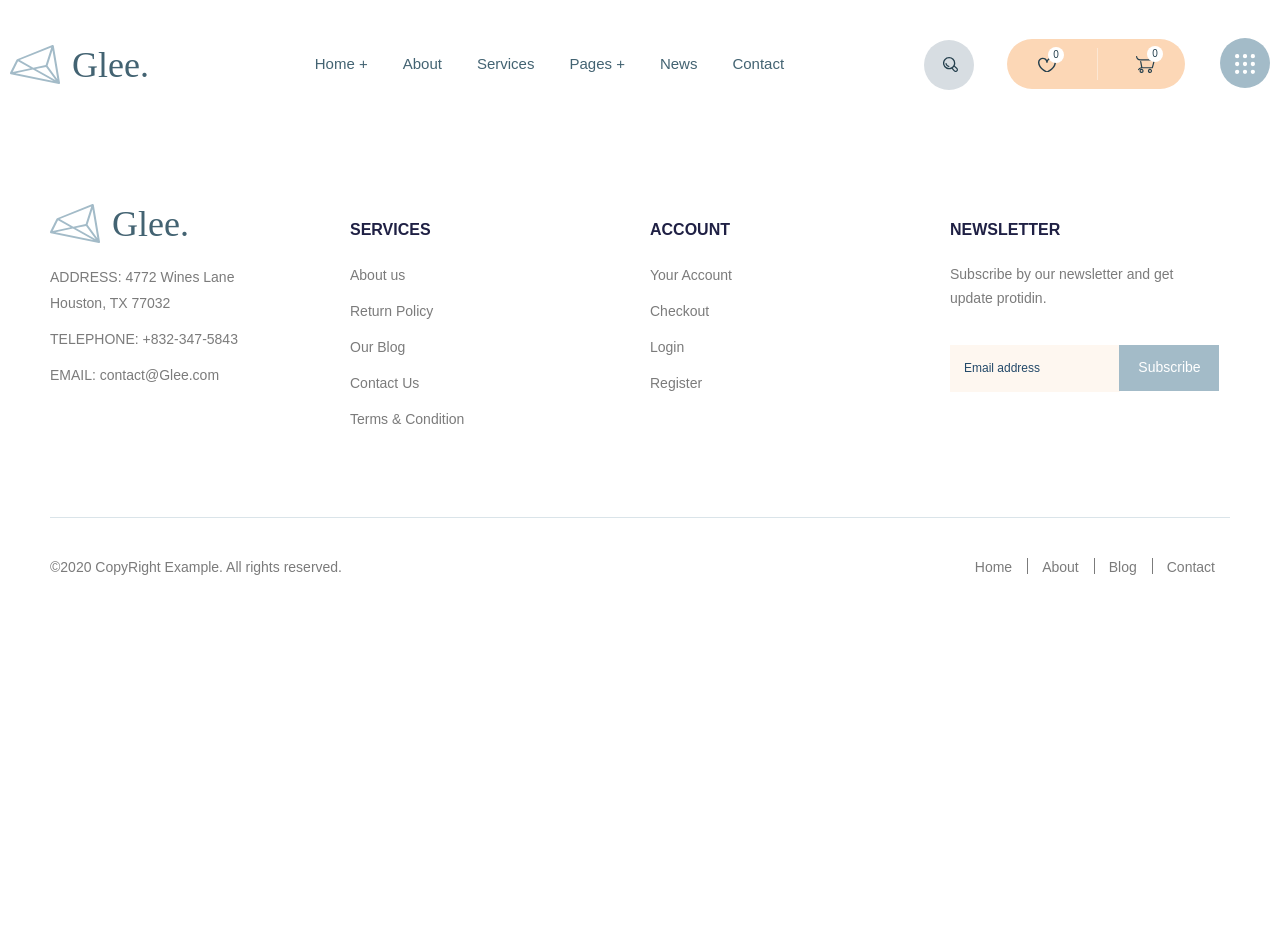
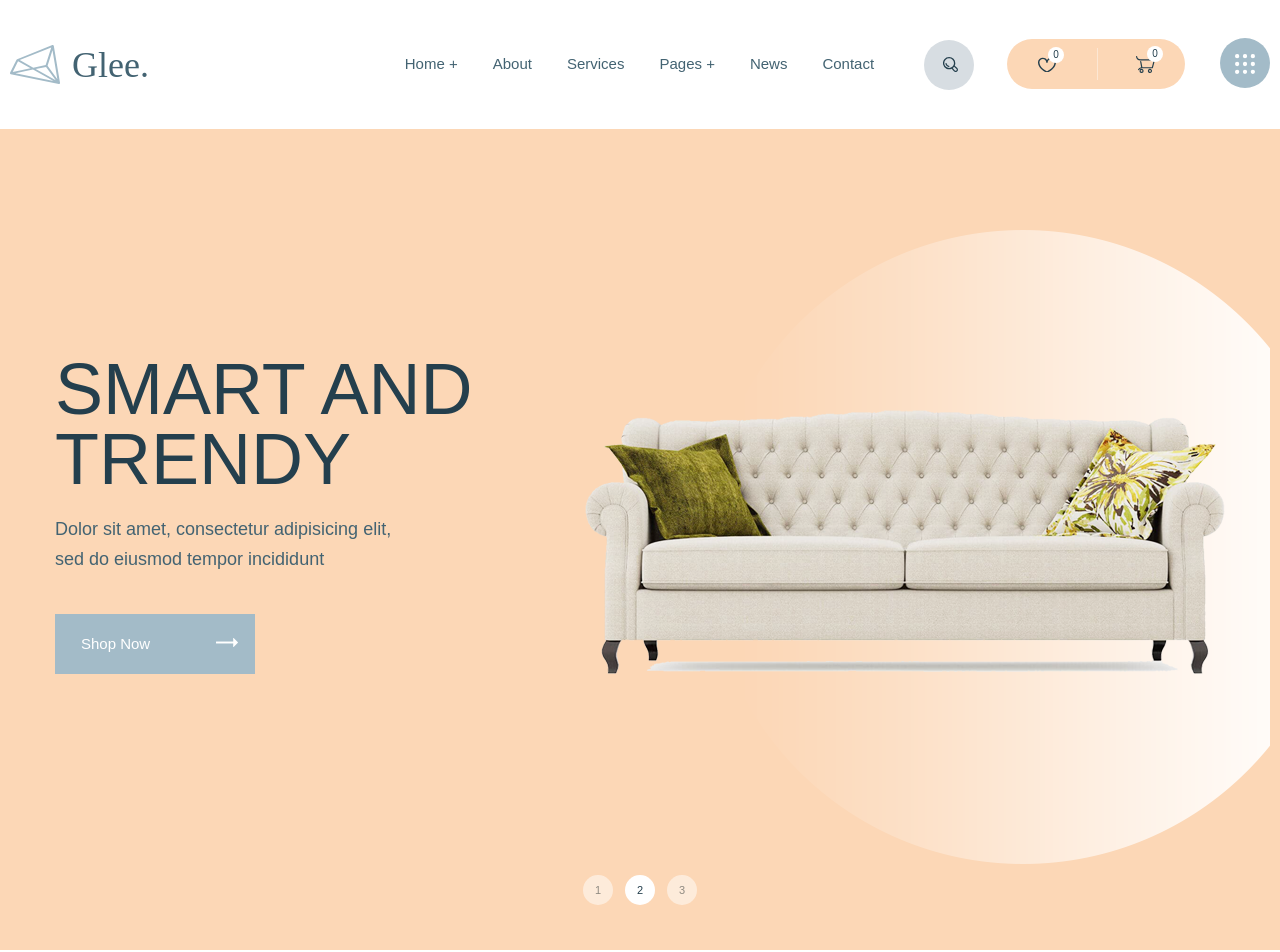
Before and after one commit to ihorshto/glee_gulp, a website: page app/index.html in a window 1280 px wide. Shown: the top 952 px of the page. Before the commit the page ends 800 px from the top, so only its background shows below. Drawn offline with nearby package versions, Linux system fonts and the light colour scheme; files that its build step writes are made by us from their sources; files whose address does not match are found by name.

Commit message:
added top-slider and libs.css

```diff
--- a/app/index.html
+++ b/app/index.html
@@ -62,6 +62,66 @@
     </div>
   </header>
 
+  <main>
+    <section class="top-slider">
+      <div class="container">
+        <div class="top-slider__inner">
+          <div class="top-slider__item">
+            <div class="top-slider__content">
+              <h3 class="top-slider__title">
+                SMART AND
+                TRENDY
+              </h3>
+              <p class="top-slider__text">
+                Dolor sit amet, consectetur adipisicing elit, sed do eiusmod tempor incididunt
+              </p>
+              <a class="top-slider__link" href="#">
+                Shop Now
+              </a>
+            </div>
+            <div class="top-slider__inner-img">
+              <img class="top-slider__img" src="images/slider/slider-img.png" alt="slider image">
+            </div>
+          </div>
+          <div class="top-slider__item">
+            <div class="top-slider__content">
+              <h3 class="top-slider__title">
+                SMART AND
+                TRENDY
+              </h3>
+              <p class="top-slider__text">
+                Dolor sit amet, consectetur adipisicing elit, sed do eiusmod tempor incididunt
+              </p>
+              <a class="top-slider__link" href="#">
+                Shop Now
+              </a>
+            </div>
+            <div class="top-slider__inner-img">
+              <img class="top-slider__img" src="images/slider/slider-img.png" alt="slider image">
+            </div>
+          </div>
+          <div class="top-slider__item">
+            <div class="top-slider__content">
+              <h3 class="top-slider__title">
+                SMART AND
+                TRENDY
+              </h3>
+              <p class="top-slider__text">
+                Dolor sit amet, consectetur adipisicing elit, sed do eiusmod tempor incididunt
+              </p>
+              <a class="top-slider__link" href="#">
+                Shop Now
+              </a>
+            </div>
+            <div class="top-slider__inner-img">
+              <img class="top-slider__img" src="images/slider/slider-img.png" alt="slider image">
+            </div>
+          </div>
+        </div>
+      </div>
+    </section>
+  </main>
+
   <footer class="footer">
     <div class="container-footer">
       <div class="footer-top">
@@ -85,27 +145,27 @@
           </h6>
           <ul class="footer-top__list">
             <li class="footer-top__list-item">
-                <a class="footer-top__list-link" href="#" >
+              <a class="footer-top__list-link" href="#">
                 About us
               </a>
             </li>
             <li class="footer-top__list-item">
-                <a class="footer-top__list-link" href="#" >
+              <a class="footer-top__list-link" href="#">
                 Return Policy
               </a>
             </li>
             <li class="footer-top__list-item">
-                <a class="footer-top__list-link" href="#" >
+              <a class="footer-top__list-link" href="#">
                 Our Blog
               </a>
             </li>
             <li class="footer-top__list-item">
-                <a class="footer-top__list-link" href="#" >
+              <a class="footer-top__list-link" href="#">
                 Contact Us
               </a>
             </li>
             <li class="footer-top__list-item">
-                <a class="footer-top__list-link" href="#" >
+              <a class="footer-top__list-link" href="#">
                 Terms & Condition
               </a>
             </li>
--- a/app/js/main.js
+++ b/app/js/main.js
@@ -0,0 +1,9 @@
+$ (function(){
+
+  $('.top-slider__inner').slick({
+    dots: true,
+    arrows: false,
+    fade: true,
+    autoplay: true
+  });
+});
--- a/app/scss/_fonts.scss
+++ b/app/scss/_fonts.scss
@@ -1,5 +1,5 @@
 @font-face{
-  font-family: 'DMSans-Regular', sans-serif;
+  font-family: 'DMSans-Regular';
   font-weight: 400;
   font-style: normal;
   src: local('DMSans-Regular'),
@@ -9,7 +9,7 @@
 }
 
 @font-face{
-  font-family: 'DMSans-Medium', sans-serif;
+  font-family: 'DMSans-Medium';
   font-weight: 500;
   font-style: normal;
   src: local('DMSans-Medium'),
@@ -19,7 +19,7 @@
 }
 
 @font-face{
-  font-family: 'DMSans-Bold', sans-serif;
+  font-family: 'DMSans-Bold';
   font-weight: 700;
   font-style: normal;
   src: local('DMSans-Bold'),
@@ -29,7 +29,7 @@
 }
 
 @font-face{
-  font-family: 'Rubik-Regular', sans-serif;
+  font-family: 'Rubik-Regular';
   font-weight: 400;
   font-style: normal;
   src: local('Rubik-Regular'),
@@ -38,7 +38,7 @@
 }
 
 @font-face{
-  font-family: 'Rubik-Medium', sans-serif;
+  font-family: 'Rubik-Medium';
   font-weight: 500;
   font-style: normal;
   src: local('Rubik-Medium'),
--- a/app/scss/_vars.scss
+++ b/app/scss/_vars.scss
@@ -2,6 +2,7 @@ $blue-l: #436372;
 $blue: #243f4d;
 $white: #ffffff;
 $black: #191919;
+$btn: #a3bbc8;
 
 %rubik-400{
   font-family: 'Rubik-Regular', sans-serif;
--- /dev/null
+++ b/app/scss/libs.scss
@@ -0,0 +1 @@
+@import 'node_modules/slick-carousel/slick/slick.scss';
--- a/app/scss/style.scss
+++ b/app/scss/style.scss
@@ -1,6 +1,7 @@
 @import 'vars';
 @import 'fonts';
 @import 'reset';
+@import 'libs';
 @import 'global';
 
 .header {
@@ -14,6 +15,8 @@
 }
 
 .menu {
+  margin-right: -180px;
+
   &__list {
     display: flex;
   }
@@ -26,7 +29,7 @@
     font-size: 15px;
     line-height: 12px;
     color: $blue-l;
-    @extend %rubik-400;
+    @extend %rubik-500;
   }
 }
 
@@ -229,6 +232,108 @@
   }
 }
 
+.top-slider {
+  background-color: #fcd7b6;
+  padding-top: 100px;
+  padding-bottom: 45px;
+
+  &__item {
+    max-width: 1170px;
+    display: flex !important;
+    justify-content: space-between;
+    align-items: flex-end;
+    margin: 0 auto;
+    padding-bottom: 200px;
+  }
+
+  &__title {
+    padding-top: 125px;
+    font-size: 72px;
+    line-height: 70px;
+    max-width: 470px;
+    color: #243f4d;
+    @extend %rubik-500;
+  }
+
+  &__text {
+    padding-top: 20px;
+    font-size: 18px;
+    line-height: 30px;
+    color: #436372;
+    max-width: 370px;
+  }
+
+  &__link {
+    margin-top: 40px;
+    font-size: 15px;
+    line-height: 12px;
+    padding: 24px 26px;
+    @extend %rubik-500;
+    width: 200px;
+    color: $white;
+    background-color: $btn;
+    display: inline-block;
+    position: relative;
+
+    &::after {
+      content: "";
+      position: absolute;
+      background-image: url('../images/slider/arrow-img.png');
+      width: 22px;
+      height: 9px;
+      right: 17px;
+    }
+  }
+
+  &__inner-img {
+    height: 100%;
+    position: relative;
+
+    &::after {
+      background-image: url('../images/slider/Ellipse-img.png');
+      content: "";
+      position: absolute;
+      width: 609px;
+      height: 634px;
+      top: -180px;
+      right: -115px;
+      z-index: -1;
+    }
+  }
+
+  .slick-dots {
+    display: flex;
+    justify-content: center;
+    align-items: center;
+
+    li {
+      padding: 0 6px;
+
+      button {
+        padding: 0;
+        font-size: 11px;
+        line-height: 8px;
+        width: 30px;
+        height: 30px;
+        border: none;
+        border-radius: 50%;
+        background-color: $white;
+        opacity: .5;
+        @extend %rubik-500;
+        color: $blue;
+        cursor: pointer;
+      }
+
+      &.slick-active {
+        button {
+          opacity: 1;
+        }
+      }
+    }
+  }
+}
+
+
 
 
 
--- a/gulpfile.js
+++ b/gulpfile.js
@@ -48,6 +48,7 @@ function images() {
 function scripts(){
   return src([
     'node_modules/jquery/dist/jquery.js',
+    'node_modules/slick-carousel/slick/slick.js',
     'app/js/main.js'
   ])
     .pipe(concat('main.min.js'))
--- a/package.json
+++ b/package.json
@@ -10,6 +10,7 @@
   "license": "ISC",
   "devDependencies": {
     "browser-sync": "^2.27.7",
+    "carousel": "^0.0.3",
     "del": "^6.0.0",
     "gulp-autoprefixer": "^6.1.0",
     "gulp-concat": "^2.6.1",
@@ -17,7 +18,9 @@
     "gulp-sass": "^5.0.0",
     "gulp-uglify-es": "^3.0.0",
     "jquery": "^3.6.0",
-    "sass": "^1.45.0"
+    "sass": "^1.45.0",
+    "slick": "^1.12.2",
+    "slick-carousel": "^1.8.1"
   },
   "dependencies": {
     "gulp": "^4.0.2"
```
Also changed, not shown: app/images/slider/Ellipse-img.png (added), app/images/slider/arrow-img.png (added), app/images/slider/slider-img.png (added), app/images/slider/slider__img.png (added), app/images/top-slider-bg.png (added), app/js/main.min.js. Lines whose indentation alone changed are shown as unchanged.
